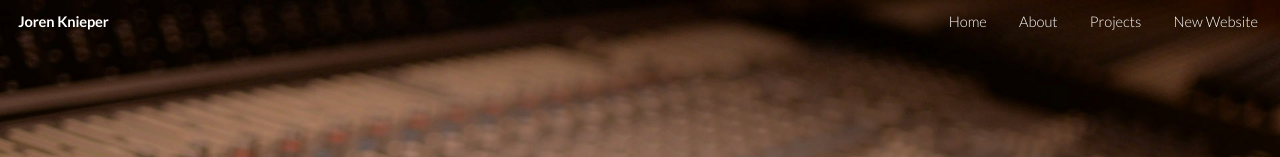
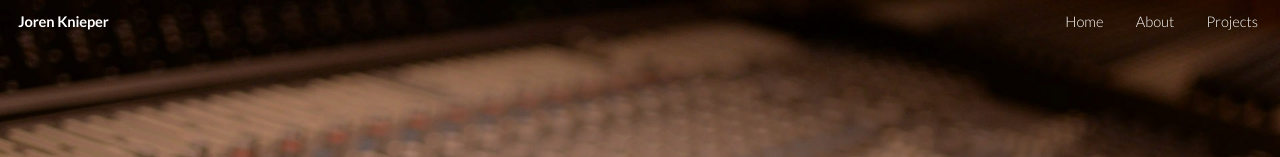
Before and after one commit to jorenknieper/index, a plain HTML site: page index.html in a window 1280 px wide. Shown: the top 157 px of the page. Drawn offline with Linux system fonts and the light colour scheme; a script that the page names is missing.

Commit message:
Update v2.0

```diff
--- a/index.html
+++ b/index.html
@@ -34,7 +34,7 @@
 						<li><a href="index.html">Home</a></li>
 						<li><a href="#about">About</a></li>
 						<li><a href="#project">Projects</a></li>
-						<li><a href="./updatev2.0/index.html">New Website</a></li>
+						<!-- <li><a href="./updatev2.0/index.html">New Website</a></li> -->
 					</ul>
 				</nav>
 			</header>
```
